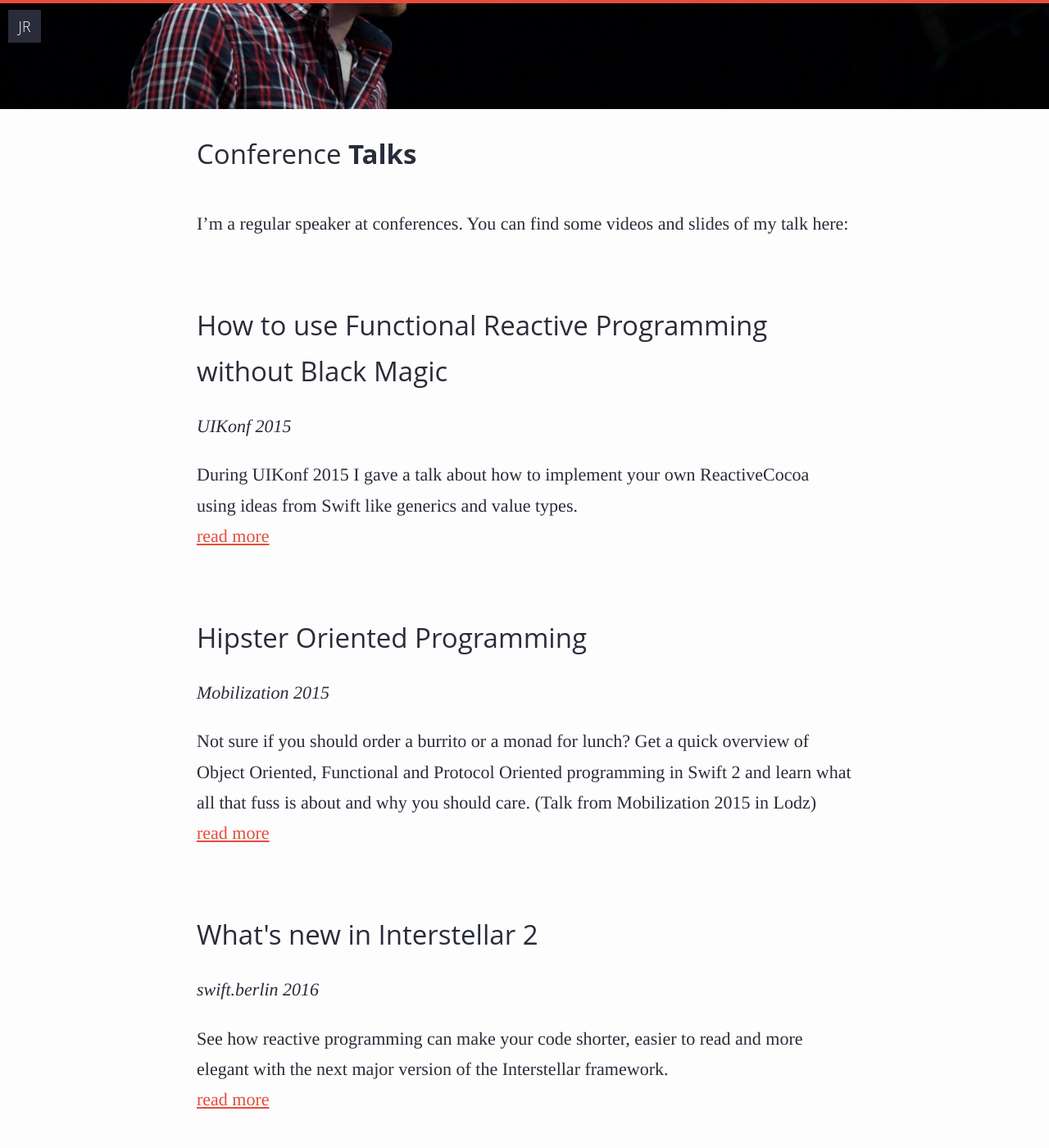
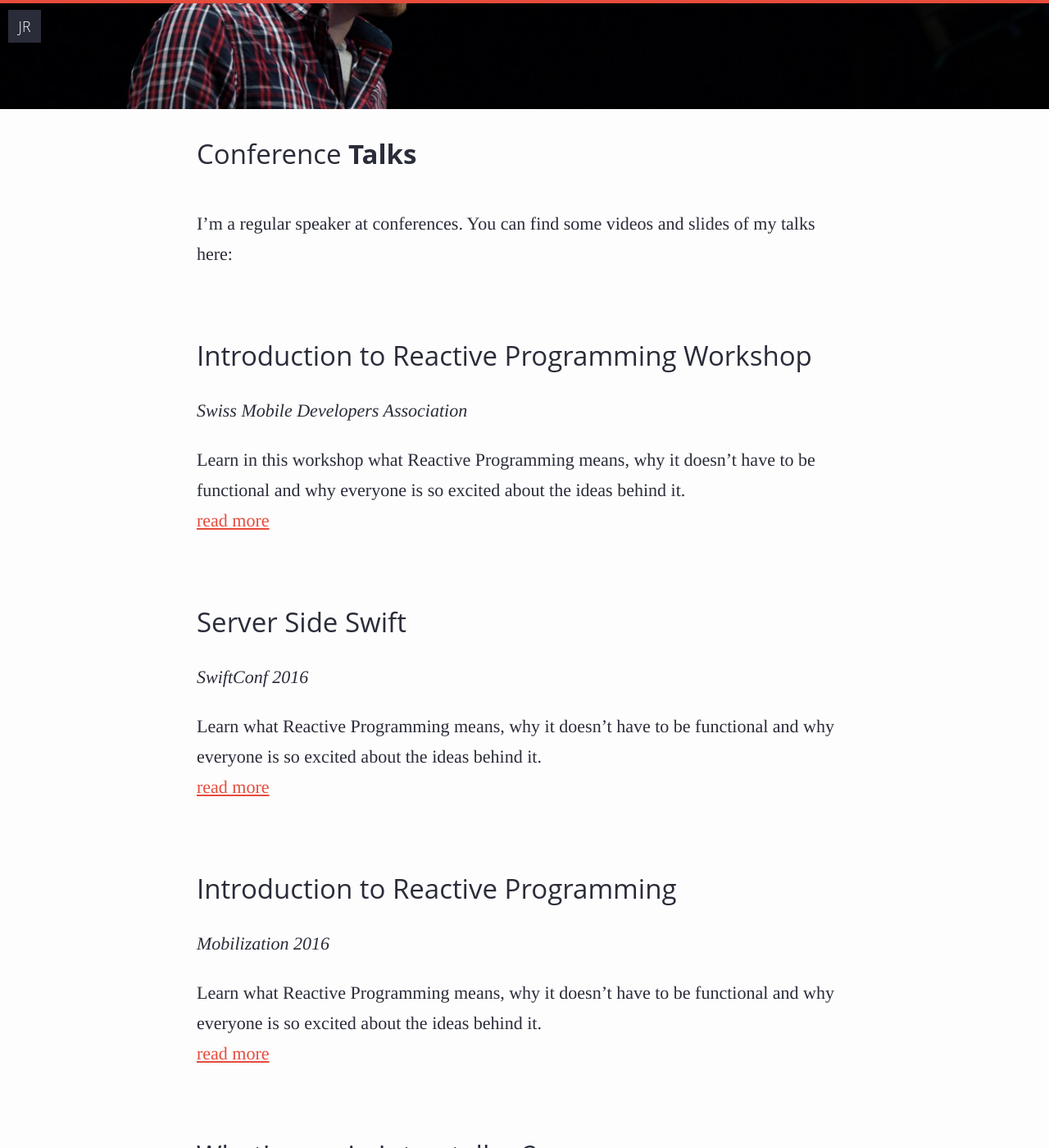
Before and after one commit to JensRavens/jensravens.github.io, a Jekyll site: the page built from series/conference-talks.md, in a window 1280 px wide and 1400 px high, scrolled down 267 px. Shown: the whole window at 82% size. Built offline with Jekyll 4.4.1, drawn with Linux system fonts in a browser that asks for light colours; comment, search, counter and statistics services are not loaded; some of the changed text lies outside the part shown.

Commit message:
add talks and workshops for autumn

```diff
--- a/_layouts/series.html
+++ b/_layouts/series.html
@@ -6,7 +6,7 @@ layout: default
 {% endif %}
 <div class="container">
   {{ content }}
-  {% for post in site.posts reversed %}
+  {% for post in site.posts %}
     {% if post.series == page.series %}
       <article class="article-preview">
         <h2>{{ post.title }}</h2>
--- /dev/null
+++ b/_posts/2016-7-22-mobilization-2016-talk.md
@@ -0,0 +1,23 @@
+---
+title: Introduction to Reactive Programming
+tags: [swift, monads, video]
+hero: /img/uikonf.jpg
+series: Conference Talks
+series-subtitle: Mobilization 2016
+series-index: 2
+abstract: |
+  Learn what Reactive Programming means, why it doesn’t have to be functional and why everyone is so excited about the ideas behind it.
+---
+
+# Introduction to _Reactive Programming_
+
+Learn what Reactive Programming means, why it doesn’t have to be functional and why everyone is so excited about the ideas behind it.
+
+We will implement our own Observable together, see how observables can drive a UITableView and how networking code can be massively simplified using promises.
+
+I will give this talk at [Mobilization 2016 in Lodz](http://2016.mobilization.pl/#speakers).
+
+Youtube and slides will be available after the talk.
+
+If you still want to know more about the whole idea of monads you
+can read my [blog post series on reactive programming](/series/functional-reactive-programming-in-swift/).
--- /dev/null
+++ b/_posts/2016-7-23-swiftconf-2016.md
@@ -0,0 +1,21 @@
+---
+title: Server Side Swift
+tags: [swift, server]
+hero: /img/uikonf.jpg
+series: Conference Talks
+series-subtitle: SwiftConf 2016
+series-index: 2
+abstract: |
+  Learn what Reactive Programming means, why it doesn’t have to be functional and why everyone is so excited about the ideas behind it.
+---
+
+# _Server Side_ Swift
+
+Hooray, open source Swift finally arrived on Linux in December. Let's see how easy it is to use Swift for your backend and why Swift is a good choice for safe and fast development.
+
+I will give this talk at [SwiftConf 2016 in Cologne](https://swiftconf.com).
+
+Youtube and slides will be available after the talk.
+
+If you still want to know more about the whole idea of server side swift you
+can read my [blog post series on server side swift](/series/web-development-in-swift/).
--- /dev/null
+++ b/_posts/2016-7-24-reactive-programming-workshop.md
@@ -0,0 +1,22 @@
+---
+title: Introduction to Reactive Programming Workshop
+tags: [swift, monads]
+hero: /img/uikonf.jpg
+series: Conference Talks
+series-subtitle: Swiss Mobile Developers Association
+series-index: 2
+abstract: |
+  Learn in this workshop what Reactive Programming means, why it doesn’t have to be functional and why everyone is so excited about the ideas behind it.
+---
+
+# Introduction to _Reactive Programming_ Workshop
+
+This workshop will discuss what Reactive Programming means, why it doesn’t have to be functional and why everyone is so excited about the ideas behind it.
+
+We will implement our own Observable together, see how observables can drive a UITableView and how networking code can be massively simplified using promises. The workshop finishes with a short tour about more advanced usages of observables like replacing storyboard navigation and advanced user flows.
+
+Register for this seven hour workshop at [swissmobidevs.org](https://swissmobidevs.org/workshop-introduction-to-reactive-programming-with-interstellar-2/).
+
+If you still want to know more about the whole idea of monads you
+can read my [blog post series on reactive programming](/series/functional-reactive-programming-in-swift/)
+or go an see my talk at [Mobilization 2016](/mobilization-2016-talk).
--- a/series/conference-talks.md
+++ b/series/conference-talks.md
@@ -7,4 +7,4 @@ hero: /img/uikonf.jpg
 
 ## Conference _Talks_
 
-I'm a regular speaker at conferences. You can find some videos and slides of my talk here:
+I'm a regular speaker at conferences. You can find some videos and slides of my talks here:
```
